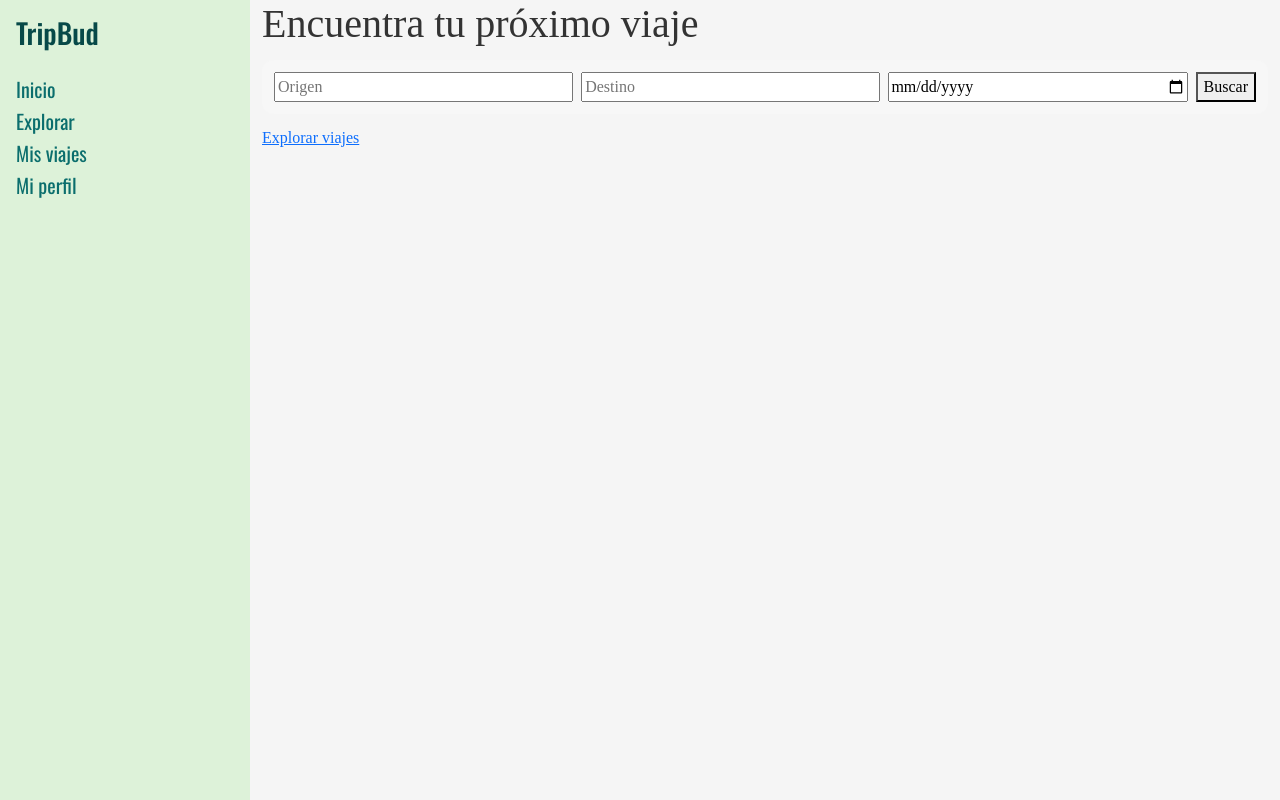
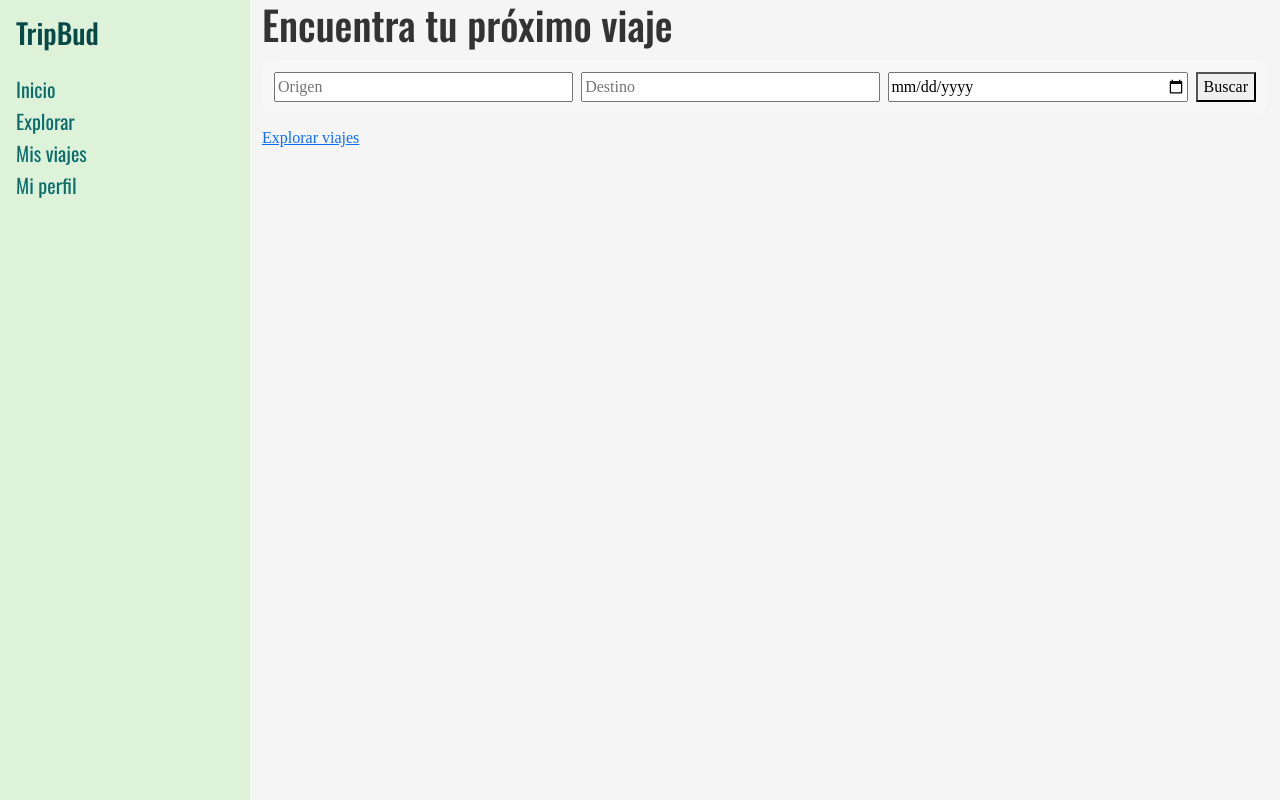
Before and after one commit to perezcastillopol/Frontend-Proyecto-Final-Grupo-3-mfpfsdev, an Angular app: page / in a window 1280 px wide. Built offline with nearby package versions, Linux system fonts and the light colour scheme.

Commit message:
fix: h1 font

```diff
--- a/src/app/pages/home/home.component.css
+++ b/src/app/pages/home/home.component.css
@@ -0,0 +1,3 @@
+h1 {
+    font-family: Oswald, sans-serif;
+}
```
